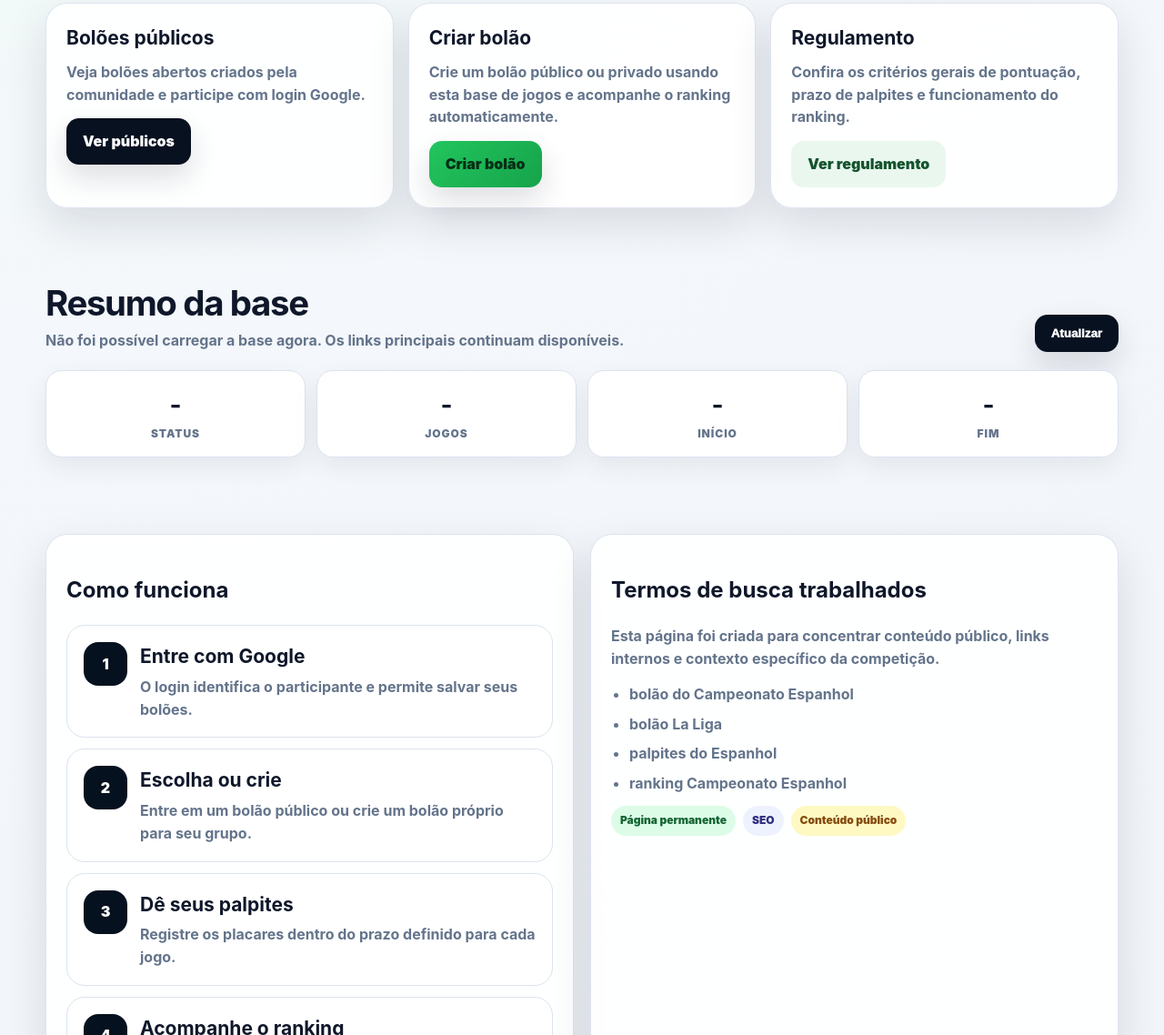
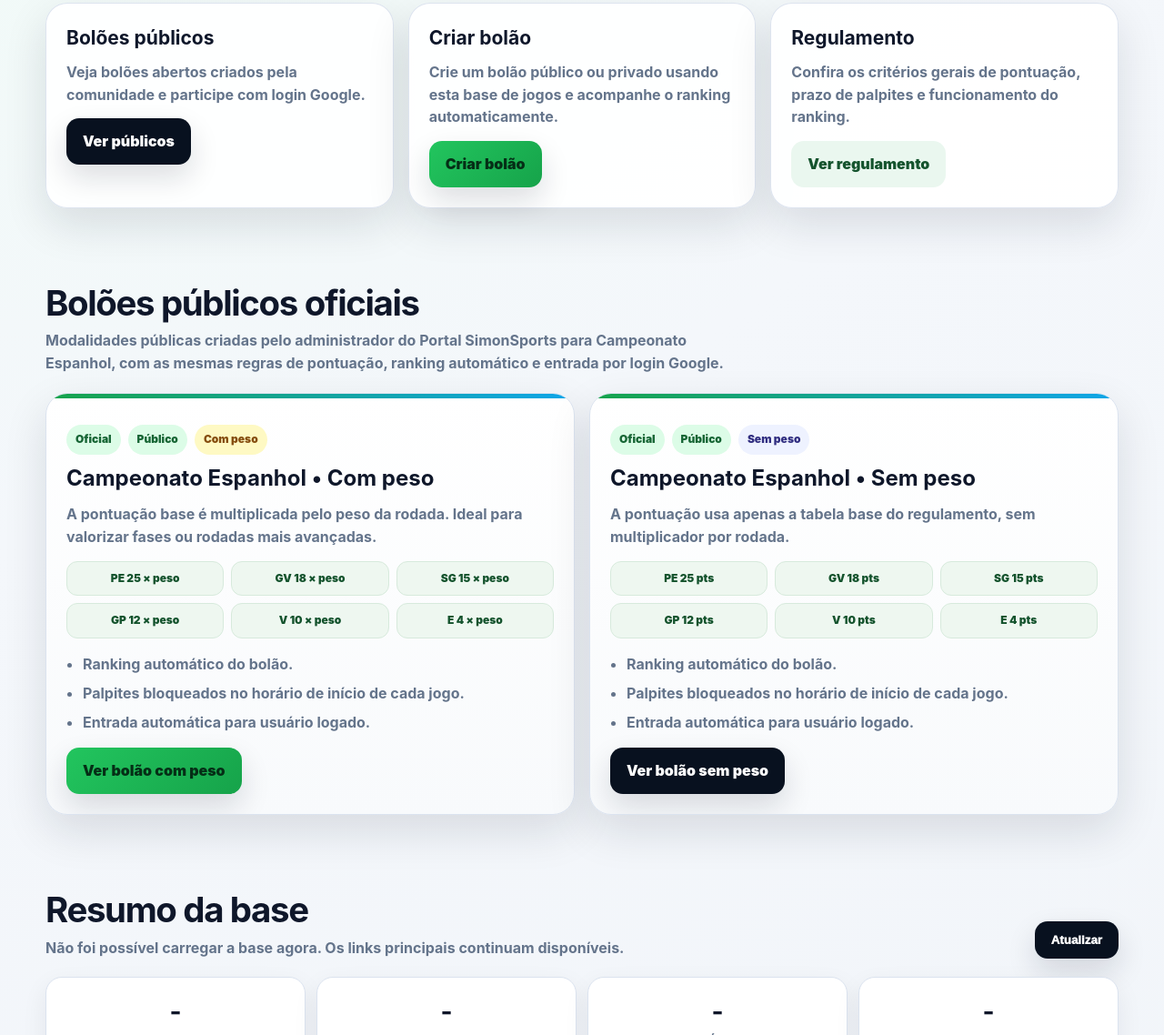
Before and after one commit to portalsimonsports/bolao-simonsports, a plain HTML site: page campeonato-espanhol.html in a window 1280 px wide. Shown: the part 826-1964 px from the top of the page at 91% size. Drawn offline with Linux system fonts and the light colour scheme; no server answers.

Commit message:
Add official public pools section for Campeonato Espanhol
Added sections for official public pools with and without weight for the Campeonato Espanhol, including rules and scoring details.

```diff
--- a/campeonato-espanhol.html
+++ b/campeonato-espanhol.html
@@ -1,5 +1,5 @@
 <!doctype html>
-<!-- V001_ESP_PAGINA_MAE_SEO_PORTAL_SIMONSPORTS_2026-06-27 -->
+<!-- V002_BOLOES_PUBLICOS_OFICIAIS_COM_SEM_PESO_ESP_PAGINA_MAE_SEO_PORTAL_SIMONSPORTS_2026-06-27 -->
 <html lang="pt-BR">
 <head>
   <meta charset="utf-8">
@@ -147,6 +147,18 @@
     .footer-inner{width:min(1180px,calc(100% - 32px));margin:auto;display:flex;justify-content:space-between;gap:16px;flex-wrap:wrap;font-weight:700}
     .footer a{color:#dbeafe;text-decoration:none;margin-left:10px}
     .loading{color:var(--muted);font-weight:800}
+
+    .official-grid{display:grid;grid-template-columns:repeat(2,minmax(0,1fr));gap:16px}
+    .official-card{position:relative;overflow:hidden;background:linear-gradient(180deg,#ffffff,#f8fafc);border:1px solid var(--line);border-radius:var(--radius);padding:22px;box-shadow:var(--shadow)}
+    .official-card:before{content:"";position:absolute;inset:0 0 auto 0;height:5px;background:linear-gradient(90deg,#16a34a,#0ea5e9)}
+    .official-head{display:flex;align-items:flex-start;justify-content:space-between;gap:12px;margin-bottom:14px}
+    .official-head h3{margin:0;font-size:24px;line-height:1.15}
+    .official-sub{color:var(--muted);font-weight:750;margin:0 0 14px}
+    .rules-list{margin:0 0 16px;padding-left:18px;color:var(--muted);font-weight:750}
+    .rules-list li{margin:7px 0}
+    .score-strip{display:grid;grid-template-columns:repeat(3,minmax(0,1fr));gap:8px;margin:12px 0 16px}
+    .score-strip span{background:#eef7f0;border:1px solid #d7eadc;border-radius:12px;padding:9px 8px;text-align:center;font-size:12px;font-weight:950;color:#14532d}
+    @media(max-width:920px){.official-grid{grid-template-columns:1fr}}
     @media(max-width:920px){.hero-inner,.two{grid-template-columns:1fr}.grid{grid-template-columns:1fr 1fr}.info-box{grid-template-columns:1fr 1fr}.section-head{align-items:flex-start;flex-direction:column}}
     @media(max-width:640px){.topbar-inner{align-items:flex-start;flex-direction:column}.nav{width:100%;overflow:auto;flex-wrap:nowrap;padding-bottom:4px}.hero-inner{padding:42px 0}.grid,.info-box{grid-template-columns:1fr}.actions .btn{width:100%}.final-cta{align-items:flex-start;flex-direction:column}.edition-row{align-items:flex-start;flex-direction:column}}
   </style>
@@ -217,6 +229,54 @@
             <h3>Regulamento</h3>
             <p>Confira os critérios gerais de pontuação, prazo de palpites e funcionamento do ranking.</p>
             <a class="btn btn-soft" href="regulamento.html">Ver regulamento</a>
+          </article>
+        </div>
+      </div>
+    </section>
+
+
+    <section>
+      <div class="wrap">
+        <div class="section-head">
+          <div>
+            <h2>Bolões públicos oficiais</h2>
+            <p class="section-sub">Modalidades públicas criadas pelo administrador do Portal SimonSports para Campeonato Espanhol, com as mesmas regras de pontuação, ranking automático e entrada por login Google.</p>
+          </div>
+        </div>
+
+        <div class="official-grid">
+          <article class="official-card">
+            <div class="official-head">
+              <div>
+                <div class="badge-row"><span class="badge ok">Oficial</span><span class="badge ok">Público</span><span class="badge warn">Com peso</span></div>
+                <h3>Campeonato Espanhol • Com peso</h3>
+              </div>
+            </div>
+            <p class="official-sub">A pontuação base é multiplicada pelo peso da rodada. Ideal para valorizar fases ou rodadas mais avançadas.</p>
+            <div class="score-strip"><span>PE 25 × peso</span><span>GV 18 × peso</span><span>SG 15 × peso</span><span>GP 12 × peso</span><span>V 10 × peso</span><span>E 4 × peso</span></div>
+            <ul class="rules-list">
+              <li>Ranking automático do bolão.</li>
+              <li>Palpites bloqueados no horário de início de cada jogo.</li>
+              <li>Entrada automática para usuário logado.</li>
+            </ul>
+            <a class="btn btn-primary" id="btnOficialComPeso" href="publicos.html?campeonato=ESP&peso=COM_PESO">Ver bolão com peso</a>
+          </article>
+
+          <article class="official-card">
+            <div class="official-head">
+              <div>
+                <div class="badge-row"><span class="badge ok">Oficial</span><span class="badge ok">Público</span><span class="badge">Sem peso</span></div>
+                <h3>Campeonato Espanhol • Sem peso</h3>
+              </div>
+            </div>
+            <p class="official-sub">A pontuação usa apenas a tabela base do regulamento, sem multiplicador por rodada.</p>
+            <div class="score-strip"><span>PE 25 pts</span><span>GV 18 pts</span><span>SG 15 pts</span><span>GP 12 pts</span><span>V 10 pts</span><span>E 4 pts</span></div>
+            <ul class="rules-list">
+              <li>Ranking automático do bolão.</li>
+              <li>Palpites bloqueados no horário de início de cada jogo.</li>
+              <li>Entrada automática para usuário logado.</li>
+            </ul>
+            <a class="btn btn-dark" id="btnOficialSemPeso" href="publicos.html?campeonato=ESP&peso=SEM_PESO">Ver bolão sem peso</a>
           </article>
         </div>
       </div>
@@ -341,8 +401,12 @@
   }
   function updateLinks(season){
     const publicos = `publicos.html?campeonato=${encodeURIComponent(PAGE_SIGLA)}&temporada=${encodeURIComponent(season)}`;
+    const publicosComPeso = `${publicos}&peso=COM_PESO`;
+    const publicosSemPeso = `${publicos}&peso=SEM_PESO`;
     const criar = `bolao.html?criar=1&campeonato=${encodeURIComponent(PAGE_SIGLA)}&temporada=${encodeURIComponent(season)}`;
     ['btnPublicosHero','btnPublicosCard','btnTemporada','btnPublicosCta'].forEach(id => { const el = byId(id); if(el) el.href = publicos; });
+    ['btnOficialComPeso'].forEach(id => { const el = byId(id); if(el) el.href = publicosComPeso; });
+    ['btnOficialSemPeso'].forEach(id => { const el = byId(id); if(el) el.href = publicosSemPeso; });
     ['btnCriarHero','btnCriarCard','btnCriarCta'].forEach(id => { const el = byId(id); if(el) el.href = criar; });
   }
   async function loadCatalog(){
```
